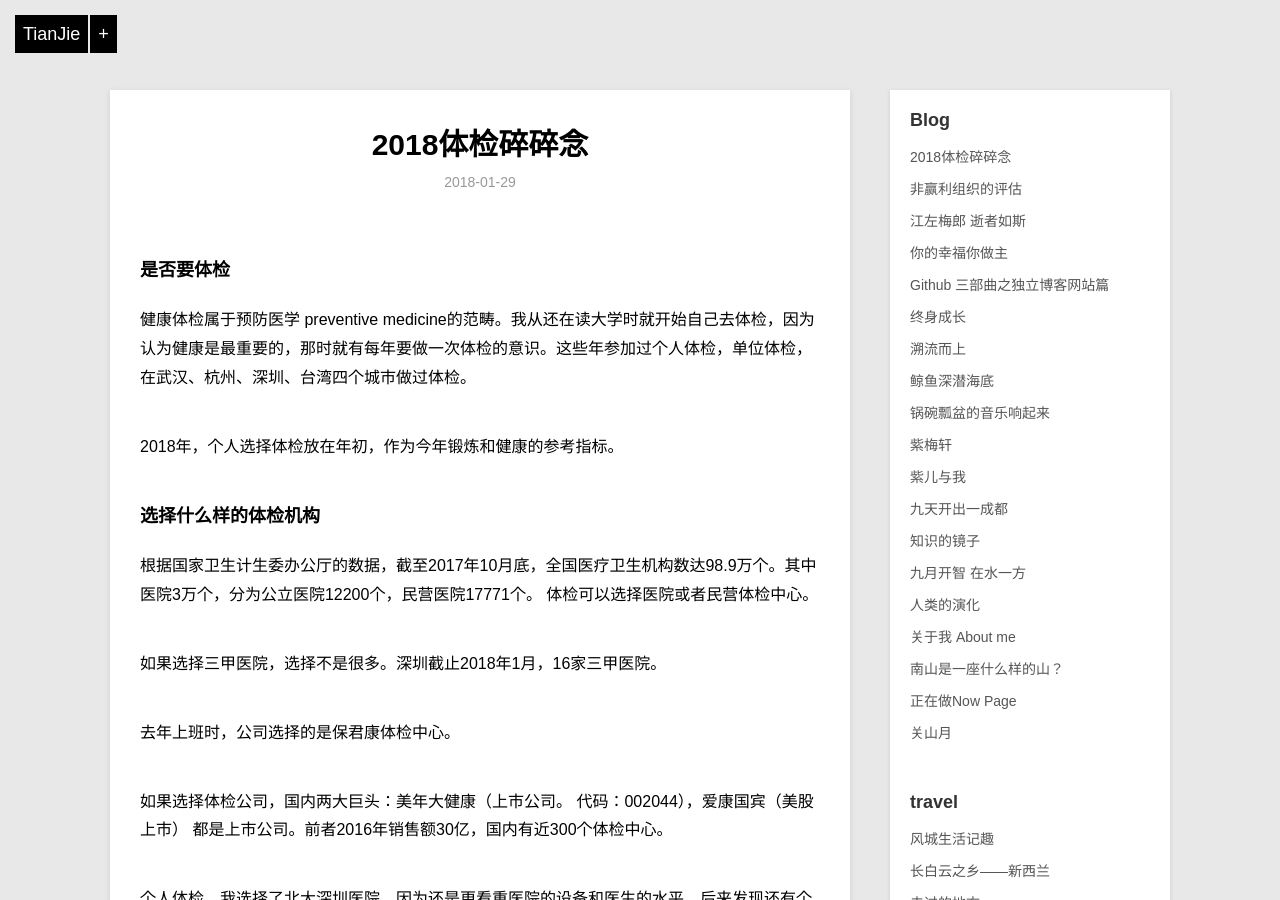
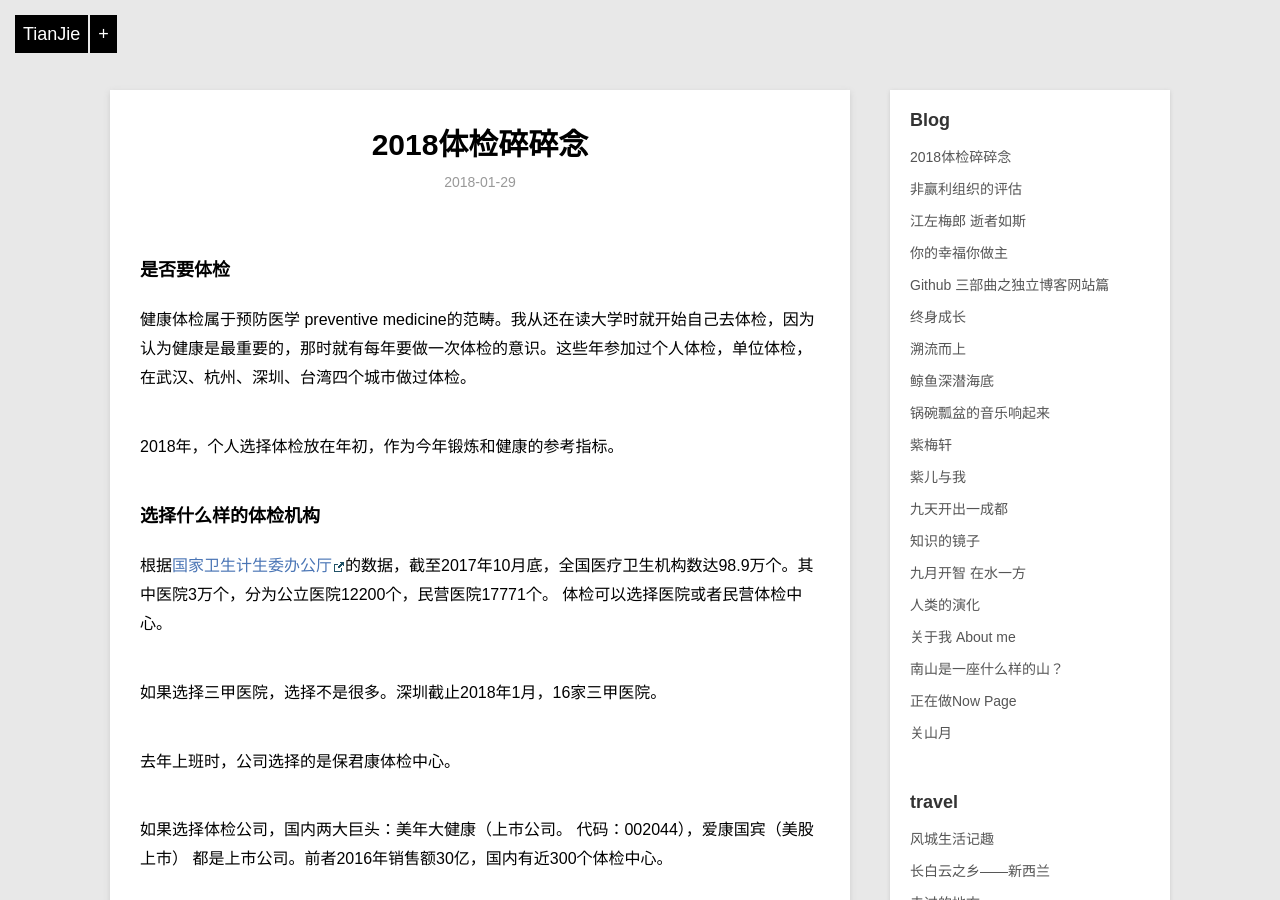
Before and after one commit to violettianjie/violettianjie.github.io, a Jekyll site: the page built from _posts/blog/2018-01-29-phyexam.md, in a window 1280 px wide and 900 px high. Built offline with Jekyll 4.4.1, drawn with Linux system fonts in a browser that asks for light colours; part of the change alters nothing that is shown.

```diff
--- a/_posts/blog/2018-01-29-phyexam.md
+++ b/_posts/blog/2018-01-29-phyexam.md
@@ -15,7 +15,7 @@ category: blog
 
 ### 选择什么样的体检机构
 
-根据国家卫生计生委办公厅的数据，截至2017年10月底，全国医疗卫生机构数达98.9万个。其中医院3万个，分为公立医院12200个，民营医院17771个。
+根据[国家卫生计生委办公厅](http://www.nhfpc.gov.cn/mohwsbwstjxxzx/s7967/201712/cb133528a46d4e98af757e6a657bdb9c.shtml)的数据，截至2017年10月底，全国医疗卫生机构数达98.9万个。其中医院3万个，分为公立医院12200个，民营医院17771个。
 体检可以选择医院或者民营体检中心。
 
 如果选择三甲医院，选择不是很多。深圳截止2018年1月，16家三甲医院。
```
